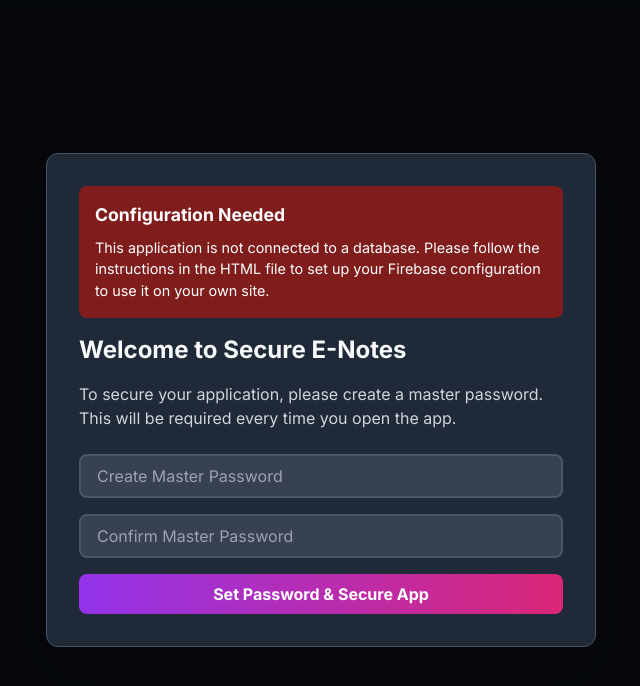
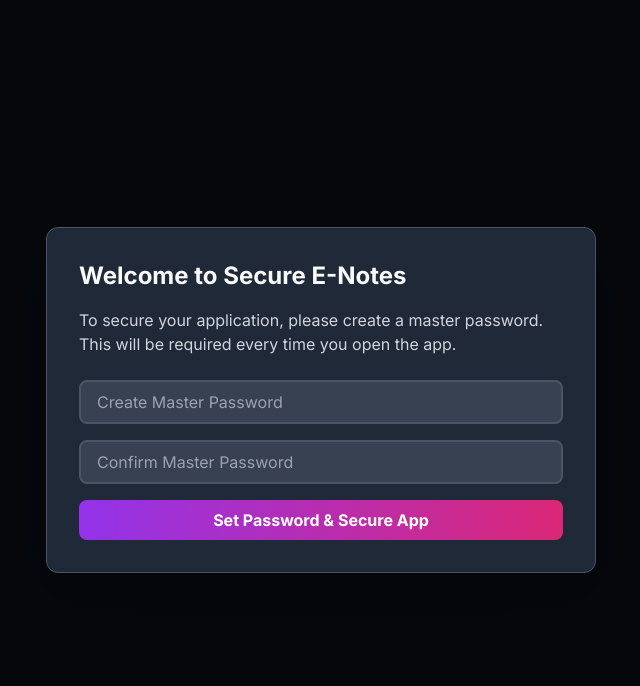
Before and after one commit to UdayKumar5313/Secure-E-Notes-app, a plain HTML site: page index.html in a window 1280 px wide. Shown: the whole page, without its empty margins (319-959 px from the left). Drawn offline with nearby package versions, Linux system fonts and the light colour scheme.

Commit message:
Update index.html

```diff
--- a/index.html
+++ b/index.html
@@ -318,19 +318,17 @@
         // --- Global Config & State ---
         const appId = typeof __app_id !== 'undefined' ? __app_id : 'default-app-id';
 
-        // IMPORTANT: Firebase Configuration
-        // To deploy this app on your own, create a Firebase project and paste your web app's configuration here.
-        // Get this from your Firebase project settings -> General -> Your apps -> Web app -> SDK setup and configuration
-        const firebaseConfig_placeholder = {
-          apiKey: "YOUR_API_KEY",
-          authDomain: "YOUR_PROJECT_ID.firebaseapp.com",
-          projectId: "YOUR_PROJECT_ID",
-          storageBucket: "YOUR_PROJECT_ID.appspot.com",
-          messagingSenderId: "YOUR_SENDER_ID",
-          appId: "YOUR_APP_ID"
+        // This is the configuration you provided.
+        const firebaseConfig_from_user = {
+          apiKey: "AIzaSyBDzoObYxGLMhP8_-xkOsWp2fvXWYlWniY",
+          authDomain: "adaptistudy.firebaseapp.com",
+          projectId: "adaptistudy",
+          storageBucket: "adaptistudy.firebasestorage.app",
+          messagingSenderId: "881929223792",
+          appId: "1:881929223792:web:ccc93653fa969e3cfa3eb5"
         };
 
-        const firebaseConfig = typeof __firebase_config !== 'undefined' ? JSON.parse(__firebase_config) : firebaseConfig_placeholder;
+        const firebaseConfig = typeof __firebase_config !== 'undefined' ? JSON.parse(__firebase_config) : firebaseConfig_from_user;
 
         let app, auth, db;
 
@@ -1038,7 +1036,7 @@
             }
 
             // This check is duplicated in the module, but is necessary here for the initial UI.
-             const firebaseConfig_placeholder = { apiKey: "YOUR_API_KEY" };
+            const firebaseConfig_placeholder = { apiKey: "AIzaSyBDzoObYxGLMhP8_-xkOsWp2fvXWYlWniY" }; // Use a real value to check against
              if (firebaseConfig_placeholder.apiKey === "YOUR_API_KEY" && typeof __firebase_config === 'undefined') {
                 const setupDiv = document.getElementById('master-password-setup');
                 const loginDiv = document.getElementById('master-password-login');
```
